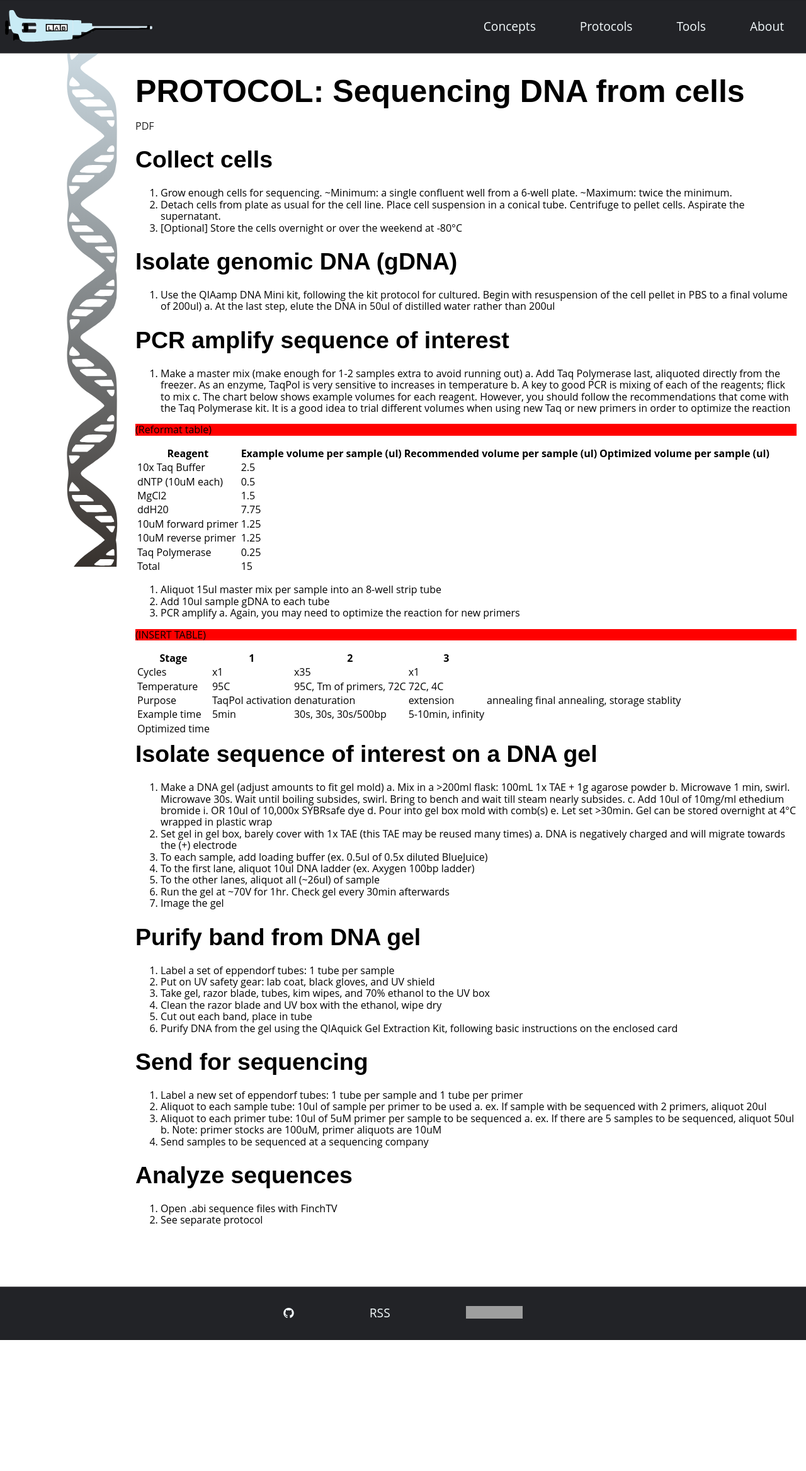
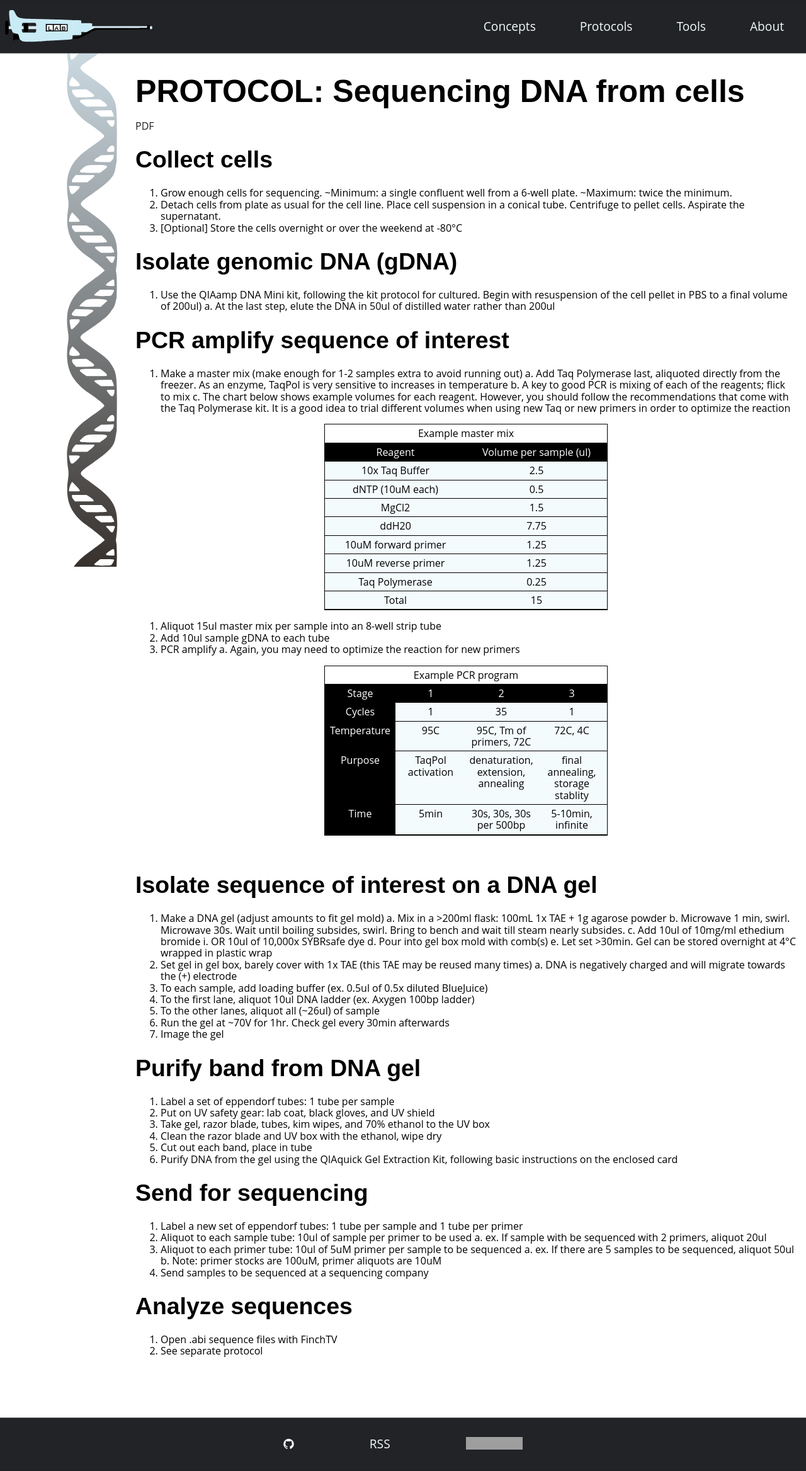
Before and after one commit to LeighHenderson/LeighHenderson.github.io, a Jekyll site: the page built from _pages/PROTOCOL-sequncing-DNA-from-cells.markdown, in a window 1280 px wide. Shown: the whole page at 63% size. Built offline with Jekyll 4.4.1, drawn with Linux system fonts in a browser that asks for light colours; before the commit the page ends 2128 px from its top, so only the background shows below that; grey boxes are pictures that could not be loaded.

Commit message:
Added a flexbox-datatable stylesheet and used it to create two tables on a protocol page. Used suggestions from css-tricks.com/accessible-simple-responsive-tables/ to style the table.
To do: make the tables mobile friendly.

```diff
--- a/_pages/PROTOCOL-sequncing-DNA-from-cells.markdown
+++ b/_pages/PROTOCOL-sequncing-DNA-from-cells.markdown
@@ -24,18 +25,36 @@ a.  Add Taq Polymerase last, aliquoted directly from the freezer. As an enzyme,
 b.  A key to good PCR is mixing of each of the reagents; flick to mix
 c.  The chart below shows example volumes for each reagent. However, you should follow the recommendations that come with the Taq Polymerase kit. It is a good idea to trial different volumes when using new Taq or new primers in order to optimize the reaction
 
-<p style="background:red">(Reformat table)</p>
+<ul class="container two-column">
+    <li class="item table-title">Example master mix</li>
 
-Reagent | Example volume per sample (ul) | Recommended volume per sample (ul) | Optimized volume per sample (ul)
-----|----|----|----|
-10x Taq Buffer | 2.5 | |
-dNTP (10uM each) | 0.5 | |
-MgCl2 | 1.5 | |
-ddH20 | 7.75 | |
-10uM forward primer | 1.25 | |
-10uM reverse primer | 1.25 | |
-Taq Polymerase | 0.25 | |
-Total | 15 | |
+    <li class="item header">Reagent</li>
+    <li class="item header">Volume per sample (ul)</li>
+
+    <li class="item">10x Taq Buffer</li>
+    <li class="item">2.5</li>
+
+    <li class="item">dNTP (10uM each)</li>
+    <li class="item">0.5</li>
+
+    <li class="item">MgCl2</li>
+    <li class="item">1.5</li>
+
+    <li class="item">ddH20</li>
+    <li class="item">7.75</li>
+
+    <li class="item">10uM forward primer</li>
+    <li class="item">1.25</li>
+
+    <li class="item">10uM reverse primer</li>
+    <li class="item">1.25</li>
+
+    <li class="item">Taq Polymerase</li>
+    <li class="item">0.25</li>
+
+    <li class="item">Total</li>
+    <li class="item">15</li>
+</ul>
 
 
 2.  Aliquot 15ul master mix per sample into an 8-well strip tube
@@ -43,15 +62,34 @@ Total | 15 | |
 4.  PCR amplify
 a.  Again, you may need to optimize the reaction for new primers
 
-<p style="background:red">(INSERT TABLE)</p>
+<ul class="container four-column">
+    <li class="item table-title">Example PCR program</li>
 
-Stage | 1 | 2 | 3
---|--|--|--
-Cycles | x1 | x35 | x1
-Temperature | 95C | 95C, Tm of primers, 72C | 72C, 4C
-Purpose | TaqPol activation | denaturation | extension | annealing | final annealing, storage stablity
-Example time | 5min | 30s, 30s, 30s/500bp | 5-10min, infinity
-Optimized time | | |
+    <li class="item header">Stage</li>
+    <li class="item header">1</li>
+    <li class="item header">2</li>
+    <li class="item header">3</li>
+
+    <li class="item header">Cycles</li>
+    <li class="item">1</li>
+    <li class="item">35</li>
+    <li class="item">1</li>
+
+    <li class="item header">Temperature</li>
+    <li class="item">95C</li>
+    <li class="item">95C, Tm of primers, 72C</li>
+    <li class="item">72C, 4C</li>
+
+    <li class="item header">Purpose</li>
+    <li class="item">TaqPol activation</li>
+    <li class="item">denaturation, extension, annealing</li>
+    <li class="item">final annealing, storage stablity</li>
+
+    <li class="item header">Time</li>
+    <li class="item">5min</li>
+    <li class="item">30s, 30s, 30s per 500bp</li>
+    <li class="item">5-10min, infinite</li>
+</ul><br>
 
 ## Isolate sequence of interest on a DNA gel
 1.  Make a DNA gel (adjust amounts to fit gel mold)
--- /dev/null
+++ b/assets/css/flexbox-datatable.css
@@ -0,0 +1,36 @@
+/* light blue-gray */
+.container {
+  margin: auto;
+  padding: 0;
+  width: 450px;
+  list-style: none;
+  border: 1px solid black;
+  display: -ms-flexbox;
+  display: flex;
+  -ms-flex-flow: row wrap;
+  flex-flow: row wrap;
+  -ms-flex-pack: start;
+  justify-content: flex-start;
+  -ms-flex-align: stretch;
+  align-items: stretch; }
+
+.two-column .item {
+  width: 50%; }
+
+.four-column .item {
+  width: 25%; }
+
+.item {
+  color: black;
+  background: #f4fbfd;
+  padding: 5px;
+  border-bottom: 1px solid black;
+  text-align: center; }
+
+.item.table-title {
+  width: 100%;
+  background: white; }
+
+.item.header {
+  background: black;
+  color: white; }
```
Also changed, not shown: other parts of _pages/PROTOCOL-sequncing-DNA-from-cells.markdown (+1 -0 lines), _dev/sass/flexbox-datatable.scss (added, +40 -0 lines).
